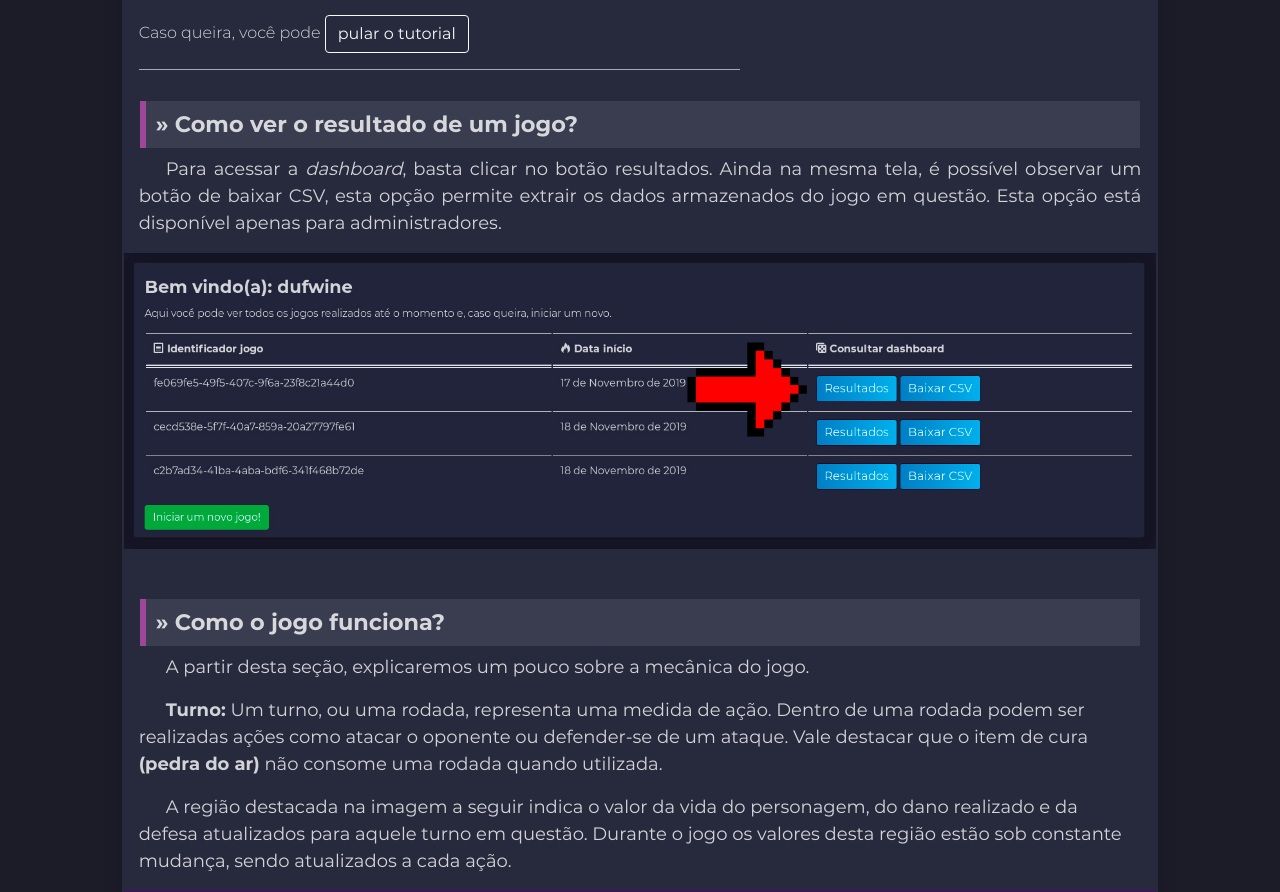
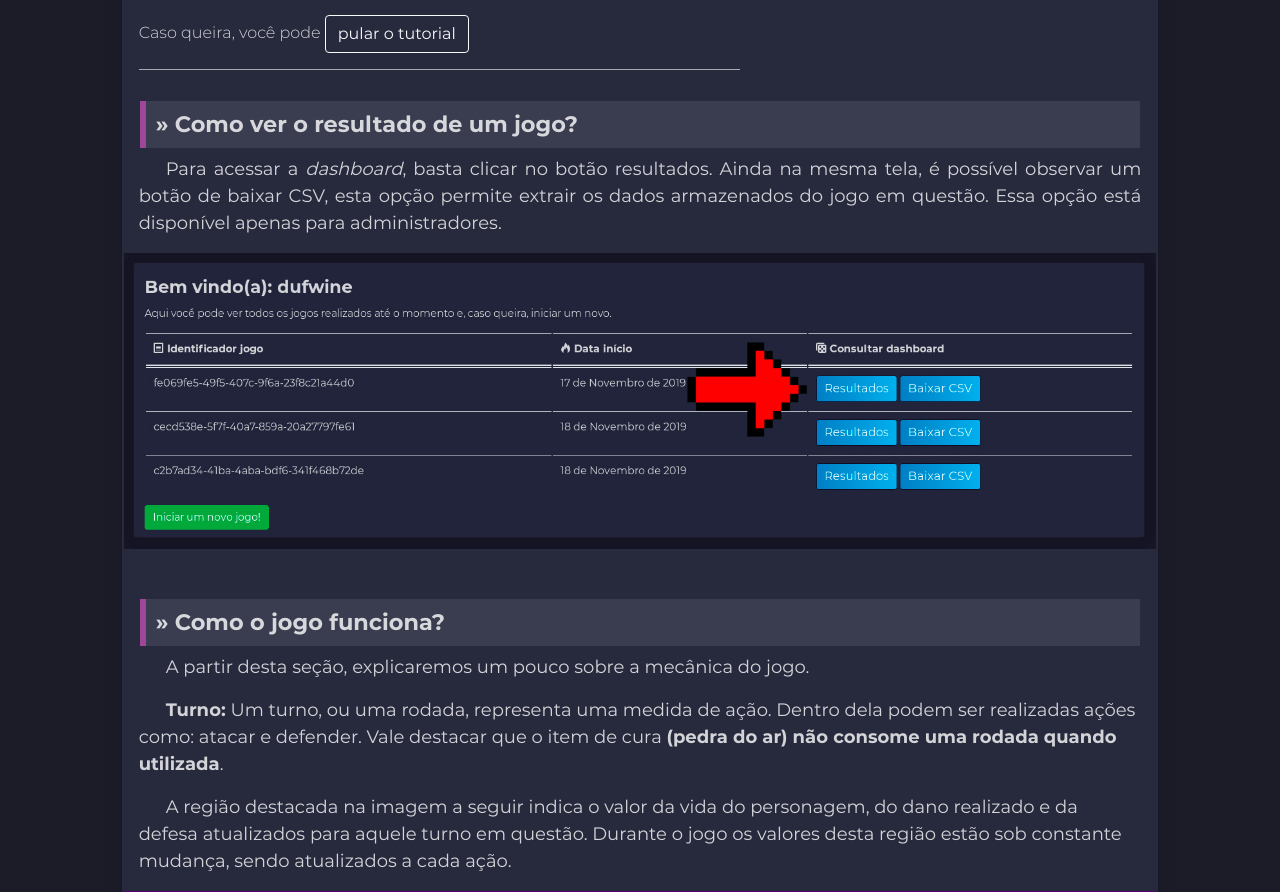
Before and after one commit to andre1003/The-Village-of-Stones, a Django app: a page that uses core/jogo/templates/jogo/tutorial.html in a window 1280 px wide. Shown: the part 211-1103 px from the top of the page. Run offline with Django 3.2, Linux system fonts and the light colour scheme; tables that the repository leaves empty hold one stand-in row (values such as "Sample post"); some libraries are stand-ins or nearby versions.

Commit message:
correções de erros ortograficos

```diff
--- a/core/jogo/templates/jogo/tutorial.html
+++ b/core/jogo/templates/jogo/tutorial.html
@@ -20,12 +20,12 @@
                     {% endif %}
 
                     <h5 class="title-item-dash">Como ver o resultado de um jogo?</h5>
-                    <p class="text-justify">Para acessar a <i>dashboard</i>, basta clicar no botão resultados. Ainda na mesma tela, é possível observar um botão de baixar CSV, esta opção permite extrair os dados armazenados do jogo em questão. Esta opção está disponível apenas para administradores.</p>
+                    <p class="text-justify">Para acessar a <i>dashboard</i>, basta clicar no botão resultados. Ainda na mesma tela, é possível observar um botão de baixar CSV, esta opção permite extrair os dados armazenados do jogo em questão. Essa opção está disponível apenas para administradores.</p>
                     <img src="{% static 'jogo/img/tutorial/tutorial_consultar_dashboard.jpg' %}" alt="" class="img-fluid img-tutorial">
 
                     <h5 class="title-item-dash">Como o jogo funciona?</h5>
                     <p class="text-justify">A partir desta seção, explicaremos um pouco sobre a mecânica do jogo.</p>
-                    <p><b>Turno:</b> Um turno, ou uma rodada, representa uma medida de ação. Dentro de uma rodada podem ser realizadas ações como atacar o oponente ou defender-se de um ataque. Vale destacar que o item de cura <b>(pedra do ar)</b> não consome uma rodada quando utilizada.</p>
+                    <p><b>Turno:</b> Um turno, ou uma rodada, representa uma medida de ação. Dentro dela podem ser realizadas ações como: atacar e defender. Vale destacar que o item de cura <b>(pedra do ar) não consome uma rodada quando utilizada</b>.</p>
                     <p>A região destacada na imagem a seguir indica o valor da vida do personagem, do dano realizado e da defesa atualizados para aquele turno em questão. Durante o jogo os valores desta região estão sob constante mudança, sendo atualizados a cada ação.</p>
                     <img src="{% static 'jogo/img/tutorial/player_HUD.jpg' %}" alt="" class="img-fluid img-tutorial">
 
@@ -41,11 +41,11 @@
                     <img src="{% static 'jogo/img/tutorial/tutorial_defesa.jpg' %}" alt="" class="img-fluid img-tutorial">
 
                     <h5 class="title-item-dash">Como usar um item?</h5>
-                    <p class="text-justify">Ao clicar na opção <b>pedra</b>, uma "caixa" é exibida. Existem dois tipos de items no jogo: ativos e passivos. Itens <b>ativos</b> são aqueles que o jogador precisa clicar para executar uma ação, como por exemplo, para recuperar a vida do persongagem é preciso utilizar a pedra do ar. Já os itens <b>passivos</b> não dependem do jogador para serem ativados. Quando equipados, eles sempre executarão as suas ações.</p>
+                    <p class="text-justify">Ao clicar na opção <b>pedra</b>, uma "caixa" é exibida. Existem dois tipos de itens no jogo: ativos e passivos. Itens <b>ativos</b> são aqueles que o jogador precisa clicar para executar uma ação, como por exemplo, para recuperar a vida do persongagem é preciso utilizar a pedra do ar. Já os itens <b>passivos</b> não dependem do jogador para serem ativados. Quando equipados, eles sempre executarão as suas ações.</p>
                     <!--                        !!!!!!!!!!!!!!!!!!!!!!!!!!!!!!!!!!!!!!!!!!!!!!!!!!!!!!!!!!!!!!!!!!!1 TROCAR IMG-->
                     <img src="{% static 'jogo/img/tutorial/tutorial_pedra.png' %}" alt="" class="img-fluid img-tutorial">
 
-                    <p class="text-justify"><b>OBS.: QUANDO ALGUM BOTÃO ESTIVER SELECIONADO E VOCÊ DESEJAR SELECIONAR OUTRO, BASTA CLICAR NO BOTÃO QUE ESTÁ SELECIONADO PARA QUE SEJA POSSÍVEL CLICAR NO OUTRO.</b></p>
+                    <p class="text-justify"><b>OBS.: SE VOCÊ SELECIONAR ALGUM BOTÃO E SE ARREPENDER, BASTA SELECIONA-LO NOVAMENTE E, APÓS ISSO, ESCOLHA OUTRA OPÇÃO QUE DESEJA.</b></p>
 
                     <p>Agora você está preparado para enfrentar os monstros! Clique no botão abaixo para jogar.</p>
 
```
Also changed, not shown: core/jogo/templates/jogo/dashboard.html (+0 -8 lines).
